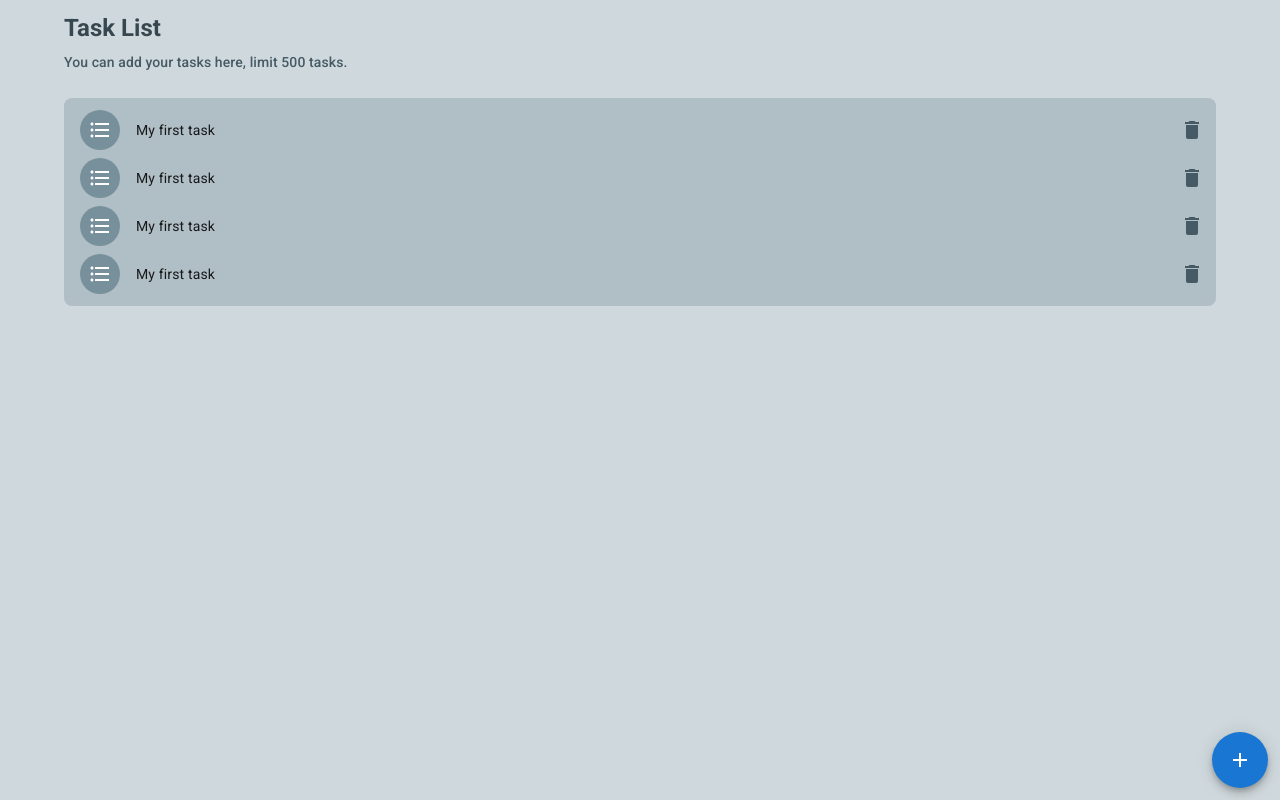
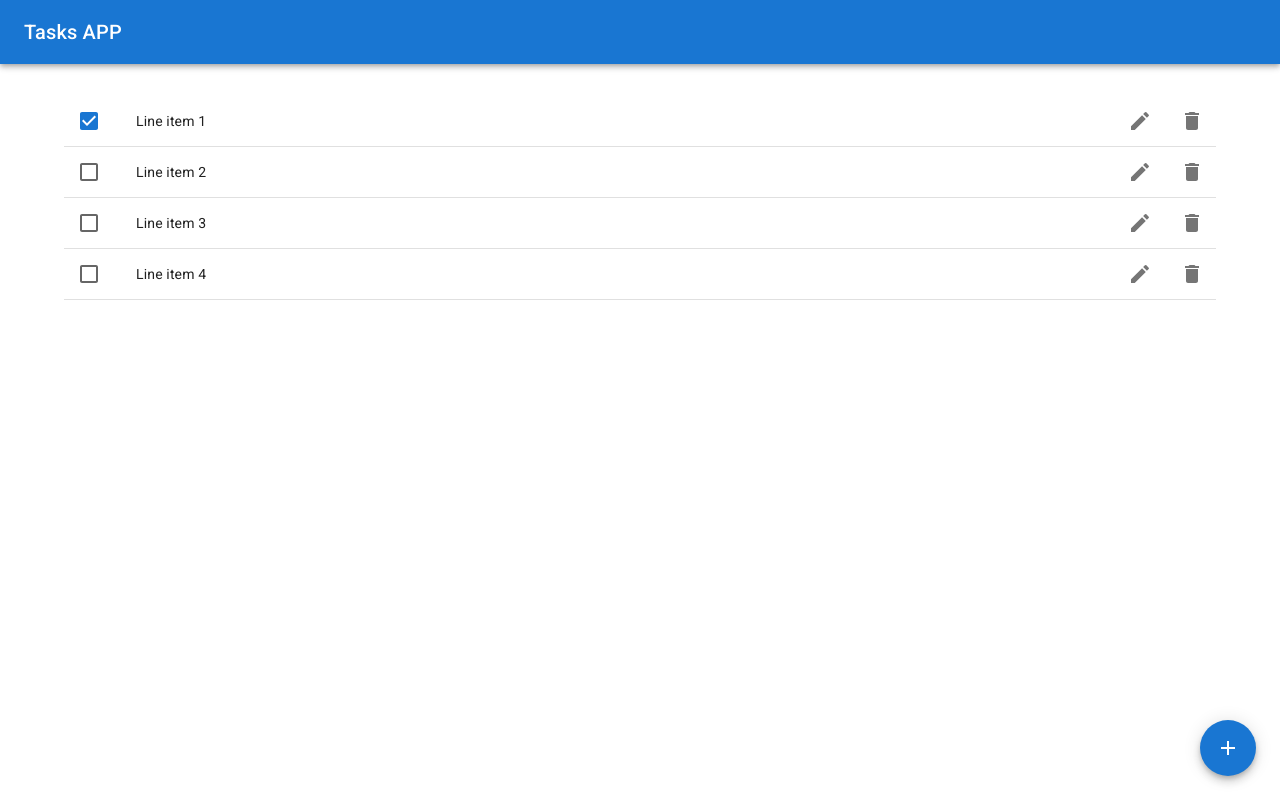
Before and after one commit to YUN-RU-TSENG/0020230329, a React (Vite) app: page / in a window 1280 px wide. Built offline with nearby package versions, Linux system fonts and the light colour scheme.

Commit message:
refactor: fix style and layout

```diff
--- a/src/pages/CreateTask.jsx
+++ b/src/pages/CreateTask.jsx
@@ -1,69 +1,87 @@
-import {
-    Container,
-    Box,
-    Typography,
-    Button,
-    FormControl,
-    FormHelperText,
-    Input,
-    InputLabel,
-    FormControlLabel,
-    FormGroup,
-    Checkbox,
-} from "@mui/material"
+import AppBar from "@mui/material/AppBar"
 
-import { blueGrey } from "@mui/material/colors"
+import Breadcrumbs from "@mui/material/Breadcrumbs"
+import Link from "@mui/material/Link"
+import Box from "@mui/material/Box"
+import Toolbar from "@mui/material/Toolbar"
+
+import Container from "@mui/material/Container"
+import Typography from "@mui/material/Typography"
+import Button from "@mui/material/Button"
+
+import FormGroup from "@mui/material/FormGroup"
+import FormControlLabel from "@mui/material/FormControlLabel"
+import Checkbox from "@mui/material/Checkbox"
+
+import TextField from "@mui/material/TextField"
 
 function CreateTask() {
+    function handleClick(event) {
+        event.preventDefault()
+        console.info("You clicked a breadcrumb.")
+    }
+
     return (
-        <Box
-            sx={{
-                bgcolor: blueGrey[100],
-            }}
-        >
-            <Container
-                maxWidth="lg"
-                sx={{
-                    paddingY: "12px",
-                    minHeight: "100vh",
-                }}
+        <>
+            <AppBar
+                sx={{ paddingX: "24px", marginBottom: "24px" }}
+                position="static"
             >
-                <Typography
-                    variant="h5"
-                    gutterBottom
-                    component="h2"
-                    sx={{
-                        fontWeight: 700,
-                        color: blueGrey[800],
-                    }}
-                >
-                    Task List
+                <Toolbar disableGutters>
+                    <Typography variant="h6" component="a" sx={{}}>
+                        Tasks APP
+                    </Typography>
+                </Toolbar>
+            </AppBar>
+            <Container maxWidth="lg">
+                <Box>
+                    <div role="presentation" onClick={handleClick}>
+                        <Breadcrumbs aria-label="breadcrumb">
+                            <Link underline="hover" color="inherit" href="/">
+                                MUI
+                            </Link>
+                            <Link
+                                underline="hover"
+                                color="inherit"
+                                href="/material-ui/getting-started/installation/"
+                            >
+                                Core
+                            </Link>
+                            <Typography color="text.primary">
+                                Breadcrumbs
+                            </Typography>
+                        </Breadcrumbs>
+                    </div>
+                </Box>
+                <Typography variant="h6" component="h2" gutterBottom>
+                    Tasks APP
                 </Typography>
                 <Typography
                     variant="subtitle2"
-                    sx={{
-                        color: blueGrey[700],
-                    }}
+                    component="p"
+                    gutterBottom
+                    sx={{}}
                 >
-                    You can add your tasks here, limit 500 tasks.
+                    Tasks APP
                 </Typography>
                 <FormGroup>
+                    <TextField
+                        id="outlined-basic"
+                        label="Outlined"
+                        variant="outlined"
+                        sx={{}}
+                    />
                     <FormControlLabel
                         control={<Checkbox defaultChecked />}
                         label="Label"
                     />
+                    <Button variant="contained" sx={{ marginBottom: "12px" }}>
+                        儲存
+                    </Button>
+                    <Button variant="outlined">取消</Button>
                 </FormGroup>
-                <FormControl>
-                    <InputLabel htmlFor="my-input">Email address</InputLabel>
-                    <Input id="my-input" aria-describedby="my-helper-text" />
-                    <FormHelperText id="my-helper-text">
-                        We&apos;ll never share your email.
-                    </FormHelperText>
-                </FormControl>
-                <Button>Submit</Button>
-                <Button>Cancel</Button>
             </Container>
-        </Box>
+        </>
     )
 }
 
--- a/src/pages/EditTask.jsx
+++ b/src/pages/EditTask.jsx
@@ -1,69 +1,87 @@
-import {
-    Container,
-    Box,
-    Typography,
-    Button,
-    FormControl,
-    FormHelperText,
-    Input,
-    InputLabel,
-    FormControlLabel,
-    FormGroup,
-    Checkbox,
-} from "@mui/material"
+import AppBar from "@mui/material/AppBar"
 
-import { blueGrey } from "@mui/material/colors"
+import Breadcrumbs from "@mui/material/Breadcrumbs"
+import Link from "@mui/material/Link"
+import Box from "@mui/material/Box"
+import Toolbar from "@mui/material/Toolbar"
+
+import Container from "@mui/material/Container"
+import Typography from "@mui/material/Typography"
+import Button from "@mui/material/Button"
+
+import FormGroup from "@mui/material/FormGroup"
+import FormControlLabel from "@mui/material/FormControlLabel"
+import Checkbox from "@mui/material/Checkbox"
+
+import TextField from "@mui/material/TextField"
 
 function EditTask() {
+    function handleClick(event) {
+        event.preventDefault()
+        console.info("You clicked a breadcrumb.")
+    }
+
     return (
-        <Box
-            sx={{
-                bgcolor: blueGrey[100],
-            }}
-        >
-            <Container
-                maxWidth="lg"
-                sx={{
-                    paddingY: "12px",
-                    minHeight: "100vh",
-                }}
+        <>
+            <AppBar
+                sx={{ paddingX: "24px", marginBottom: "24px" }}
+                position="static"
             >
-                <Typography
-                    variant="h5"
-                    gutterBottom
-                    component="h2"
-                    sx={{
-                        fontWeight: 700,
-                        color: blueGrey[800],
-                    }}
-                >
-                    Task List
+                <Toolbar disableGutters>
+                    <Typography variant="h6" component="a" sx={{}}>
+                        Tasks APP
+                    </Typography>
+                </Toolbar>
+            </AppBar>
+            <Container maxWidth="lg">
+                <Box>
+                    <div role="presentation" onClick={handleClick}>
+                        <Breadcrumbs aria-label="breadcrumb">
+                            <Link underline="hover" color="inherit" href="/">
+                                MUI
+                            </Link>
+                            <Link
+                                underline="hover"
+                                color="inherit"
+                                href="/material-ui/getting-started/installation/"
+                            >
+                                Core
+                            </Link>
+                            <Typography color="text.primary">
+                                Breadcrumbs
+                            </Typography>
+                        </Breadcrumbs>
+                    </div>
+                </Box>
+                <Typography variant="h6" component="h2" gutterBottom>
+                    Tasks APP
                 </Typography>
                 <Typography
                     variant="subtitle2"
-                    sx={{
-                        color: blueGrey[700],
-                    }}
+                    component="p"
+                    gutterBottom
+                    sx={{}}
                 >
-                    You can add your tasks here, limit 500 tasks.
+                    Tasks APP
                 </Typography>
                 <FormGroup>
+                    <TextField
+                        id="outlined-basic"
+                        label="Outlined"
+                        variant="outlined"
+                        sx={{}}
+                    />
                     <FormControlLabel
                         control={<Checkbox defaultChecked />}
                         label="Label"
                     />
+                    <Button variant="contained" sx={{ marginBottom: "12px" }}>
+                        儲存
+                    </Button>
+                    <Button variant="outlined">取消</Button>
                 </FormGroup>
-                <FormControl>
-                    <InputLabel htmlFor="my-input">Email address</InputLabel>
-                    <Input id="my-input" aria-describedby="my-helper-text" />
-                    <FormHelperText id="my-helper-text">
-                        We&apos;ll never share your email.
-                    </FormHelperText>
-                </FormControl>
-                <Button>Submit</Button>
-                <Button>Cancel</Button>
             </Container>
-        </Box>
+        </>
     )
 }
 
--- a/src/pages/Home.jsx
+++ b/src/pages/Home.jsx
@@ -1,24 +1,25 @@
 import { useState } from "react"
+import AppBar from "@mui/material/AppBar"
 
-import {
-    Container,
-    Box,
-    Typography,
-    List,
-    ListItem,
-    IconButton,
-    ListItemAvatar,
-    Avatar,
-    ListItemText,
-    Fab,
-} from "@mui/material"
-import {
-    Delete,
-    FormatListBulleted,
-    EmojiEmotions,
-    Add,
-} from "@mui/icons-material"
-import { blueGrey } from "@mui/material/colors"
+import Box from "@mui/material/Box"
+import Toolbar from "@mui/material/Toolbar"
+import IconButton from "@mui/material/IconButton"
+import Typography from "@mui/material/Typography"
+
+import Divider from "@mui/material/Divider"
+import Container from "@mui/material/Container"
+
+import List from "@mui/material/List"
+import ListItem from "@mui/material/ListItem"
+import ListItemButton from "@mui/material/ListItemButton"
+import ListItemIcon from "@mui/material/ListItemIcon"
+import ListItemText from "@mui/material/ListItemText"
+import Checkbox from "@mui/material/Checkbox"
+import Fab from "@mui/material/Fab"
+
+import AddIcon from "@mui/icons-material/Add"
+import DeleteIcon from "@mui/icons-material/Delete"
+import ModeEditIcon from "@mui/icons-material/ModeEdit"
 
 // import { useSelector, useDispatch } from "react-redux"
 // import {
@@ -48,145 +49,104 @@ function Home() {
     //     dispatch(updateTask({ _uuid, completed, title }))
     // }
 
-    const [listItems] = useState([
-        {
-            _created: 1636112613.207888,
-            _data_type: "task",
-            _is_deleted: false,
-            _modified: 1636112613.207898,
-            _self_link:
-                "https://crudapi.co.uk/api/v1/task/c54ff081-f858-4e5b-8041-4c22f153c926",
-            _user: "baeb6fd4-f196-485f-9130-d5455ad16074",
-            _uuid: "c54ff081-f858-4e5b-8041-4c22f153c926",
-            completed: false,
-            title: "My first task",
-        },
-        {
-            _created: 1636112613.207888,
-            _data_type: "task",
-            _is_deleted: false,
-            _modified: 1636112613.207898,
-            _self_link:
-                "https://crudapi.co.uk/api/v1/task/c54ff081-f858-4e5b-8041-4c22f153c926",
-            _user: "baeb6fd4-f196-485f-9130-d5455ad16074",
-            _uuid: "c54ff081-f858-4e5b-8041-4c22f153c926",
-            completed: false,
-            title: "My first task",
-        },
-        {
-            _created: 1636112613.207888,
-            _data_type: "task",
-            _is_deleted: false,
-            _modified: 1636112613.207898,
-            _self_link:
-                "https://crudapi.co.uk/api/v1/task/c54ff081-f858-4e5b-8041-4c22f153c926",
-            _user: "baeb6fd4-f196-485f-9130-d5455ad16074",
-            _uuid: "c54ff081-f858-4e5b-8041-4c22f153c926",
-            completed: false,
-            title: "My first task",
-        },
-        {
-            _created: 1636112613.207888,
-            _data_type: "task",
-            _is_deleted: false,
-            _modified: 1636112613.207898,
-            _self_link:
-                "https://crudapi.co.uk/api/v1/task/c54ff081-f858-4e5b-8041-4c22f153c926",
-            _user: "baeb6fd4-f196-485f-9130-d5455ad16074",
-            _uuid: "c54ff081-f858-4e5b-8041-4c22f153c926",
-            completed: false,
-            title: "My first task",
-        },
-    ])
+    const [checked, setChecked] = useState([0])
+
+    const handleToggle = (value) => () => {
+        const currentIndex = checked.indexOf(value)
+        const newChecked = [...checked]
+
+        if (currentIndex === -1) {
+            newChecked.push(value)
+        } else {
+            newChecked.splice(currentIndex, 1)
+        }
+
+        setChecked(newChecked)
+    }
 
     return (
-        <Box
-            sx={{
-                bgcolor: blueGrey[100],
-            }}
-        >
-            <Container
-                maxWidth="lg"
-                sx={{
-                    paddingY: "12px",
-                    minHeight: "100vh",
-                }}
+        <>
+            <AppBar
+                sx={{ paddingX: "24px", marginBottom: "24px" }}
+                position="static"
             >
-                <Box sx={{ marginBottom: "24px" }}>
-                    <Typography
-                        variant="h5"
-                        gutterBottom
-                        component="h2"
-                        sx={{
-                            fontWeight: 700,
-                            color: blueGrey[800],
-                        }}
-                    >
-                        Task List
+                <Toolbar disableGutters>
+                    <Typography variant="h6" component="a" sx={{}}>
+                        Tasks APP
                     </Typography>
-                    <Typography
-                        variant="subtitle2"
-                        sx={{
-                            color: blueGrey[700],
-                        }}
-                    >
-                        You can add your tasks here, limit 500 tasks.
-                    </Typography>
-                </Box>
-                <Box>
-                    <List
-                        dense={true}
-                        sx={{
-                            borderRadius: "8px",
-                            bgcolor: blueGrey[200],
-                        }}
-                    >
-                        {listItems.length === 0 ? (
-                            <Box sx={{ textAlign: "center", padding: "12px" }}>
-                                <EmojiEmotions />{" "}
-                                <Typography
-                                    variant="subtitle2"
-                                    gutterBottom
-                                    sx={{
-                                        color: blueGrey[700],
-                                    }}
+                </Toolbar>
+            </AppBar>
+            <Container maxWidth="lg">
+                <List
+                    sx={{
+                        width: "100%",
+                        bgcolor: "background.paper",
+                    }}
+                >
+                    {[0, 1, 2, 3].map((value) => {
+                        const labelId = `checkbox-list-label-${value}`
+
+                        return (
+                            <div key={value}>
+                                <ListItem
+                                    secondaryAction={
+                                        <Box>
+                                            <IconButton
+                                                edge="end"
+                                                aria-label="comments"
+                                                sx={{ marginRight: "12px" }}
+                                            >
+                                                <ModeEditIcon />
+                                            </IconButton>
+                                            <IconButton
+                                                edge="end"
+                                                aria-label="comments"
+                                            >
+                                                <DeleteIcon />
+                                            </IconButton>
+                                        </Box>
+                                    }
+                                    disablePadding
                                 >
-                                    There is empty. Try to add some tasks.
-                                </Typography>
-                            </Box>
-                        ) : (
-                            listItems.map((item) => (
-                                <ListItem
-                                    key={item._uuid}
-                                    secondaryAction={
-                                        <IconButton
-                                            edge="end"
-                                            aria-label="delete"
-                                        >
-                                            <Delete
-                                                sx={{ color: blueGrey[700] }}
+                                    <ListItemButton
+                                        role={undefined}
+                                        onClick={handleToggle(value)}
+                                        dense
+                                    >
+                                        <ListItemIcon>
+                                            <Checkbox
+                                                edge="start"
+                                                checked={
+                                                    checked.indexOf(value) !==
+                                                    -1
+                                                }
+                                                tabIndex={-1}
+                                                disableRipple
+                                                inputProps={{
+                                                    "aria-labelledby": labelId,
+                                                }}
                                             />
-                                        </IconButton>
-                                    }
-                                >
-                                    <ListItemAvatar>
-                                        <Avatar sx={{ bgcolor: blueGrey[400] }}>
-                                            <FormatListBulleted />
-                                        </Avatar>
-                                    </ListItemAvatar>
-                                    <ListItemText primary={item.title} />
+                                        </ListItemIcon>
+                                        <ListItemText
+                                            id={labelId}
+                                            primary={`Line item ${value + 1}`}
+                                        />
+                                    </ListItemButton>
                                 </ListItem>
-                            ))
-                        )}
-                    </List>
-                </Box>
-                <Box sx={{ position: "fixed", right: "12px", bottom: "12px" }}>
-                    <Fab color="primary" aria-label="add">
-                        <Add />
-                    </Fab>
-                </Box>
+                                <Divider />
+                            </div>
+                        )
+                    })}
+                </List>
             </Container>
-        </Box>
+            <Fab
+                color="primary"
+                aria-label="add"
+                sx={{ position: "fixed", right: "24px", bottom: "24px" }}
+            >
+                <AddIcon />
+            </Fab>
+        </>
     )
 }
 
--- a/src/pages/NotFound.jsx
+++ b/src/pages/NotFound.jsx
@@ -3,11 +3,7 @@ import { blueGrey } from "@mui/material/colors"
 
 function NotFound() {
     return (
-        <Box
-            sx={{
-                bgcolor: blueGrey[100],
-            }}
-        >
+        <Box>
             <Stack
                 direction="row"
                 justifyContent="center"
```
